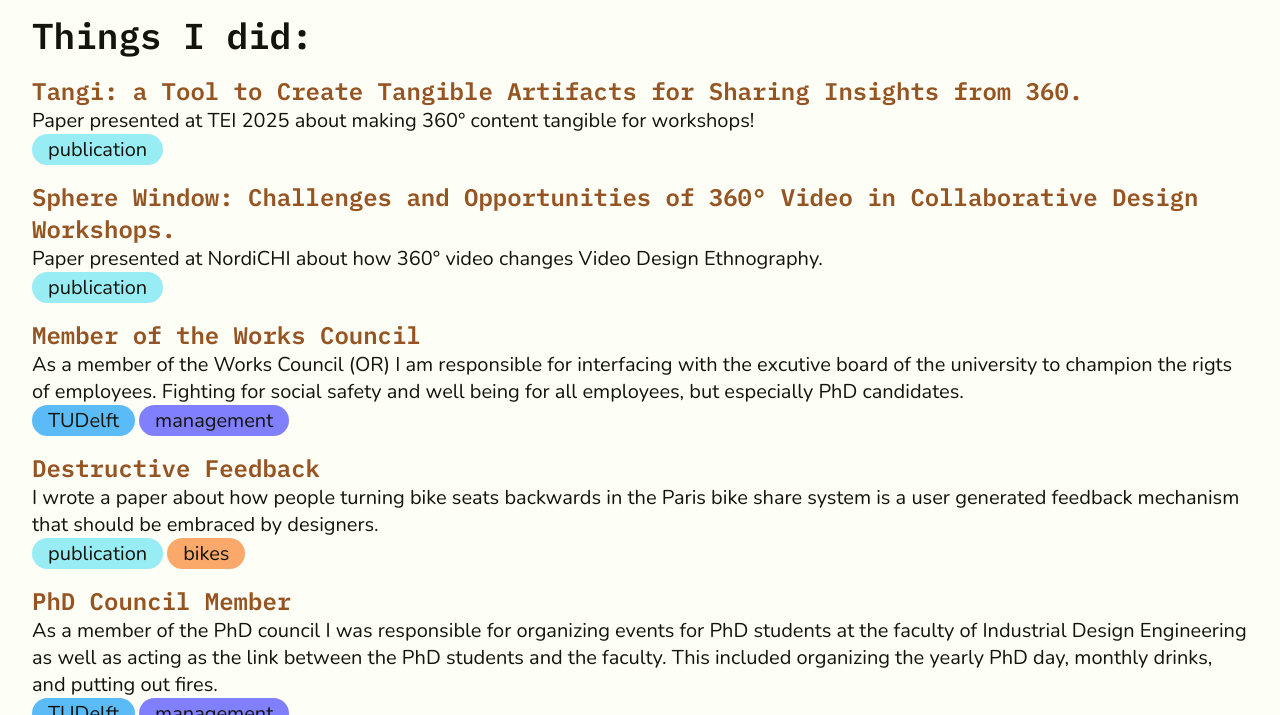
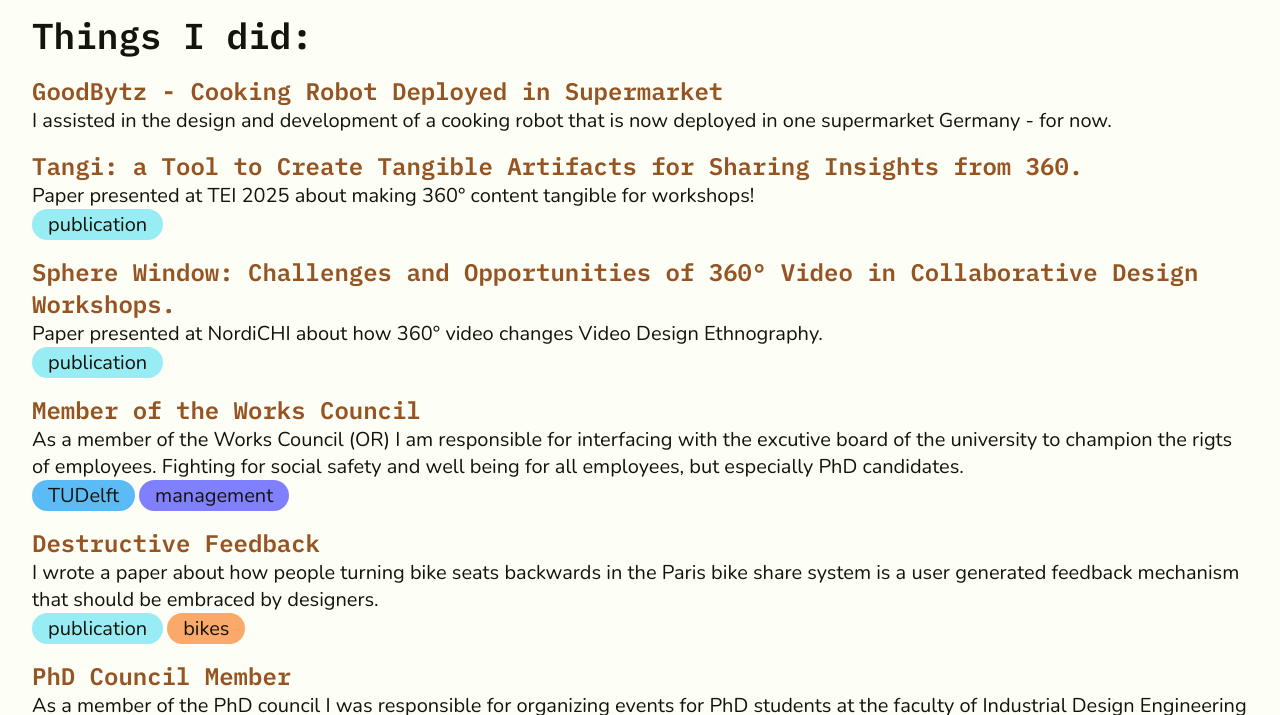
Before and after one commit to womei/womeijerdotcom, a Jekyll site: the page built from index.markdown, in a window 1280 px wide and 900 px high, scrolled down 570 px, cut to the strip 185-900 px from the top of the window. Built offline with Jekyll 4.4.1, drawn with Linux system fonts in a browser that asks for light colours.

Commit message:
updated projects to add goodbytz link

```diff
--- a/_data/projects.yml
+++ b/_data/projects.yml
@@ -1,4 +1,8 @@
 
+
+- title: "GoodBytz - Cooking Robot Deployed in Supermarket"
+  link: "https://retail-optimiser.de/en/edeka-ristow-cooks-with-autonomous-robots-from-goodbytz/"
+  body: "I assisted in the design and development of a cooking robot that is now deployed in one supermarket Germany - for now."
 
 - title: "Tangi: a Tool to Create Tangible Artifacts for Sharing Insights from 360."
   link: "https://dl.acm.org/doi/10.1145/3689050.3704928"
```
